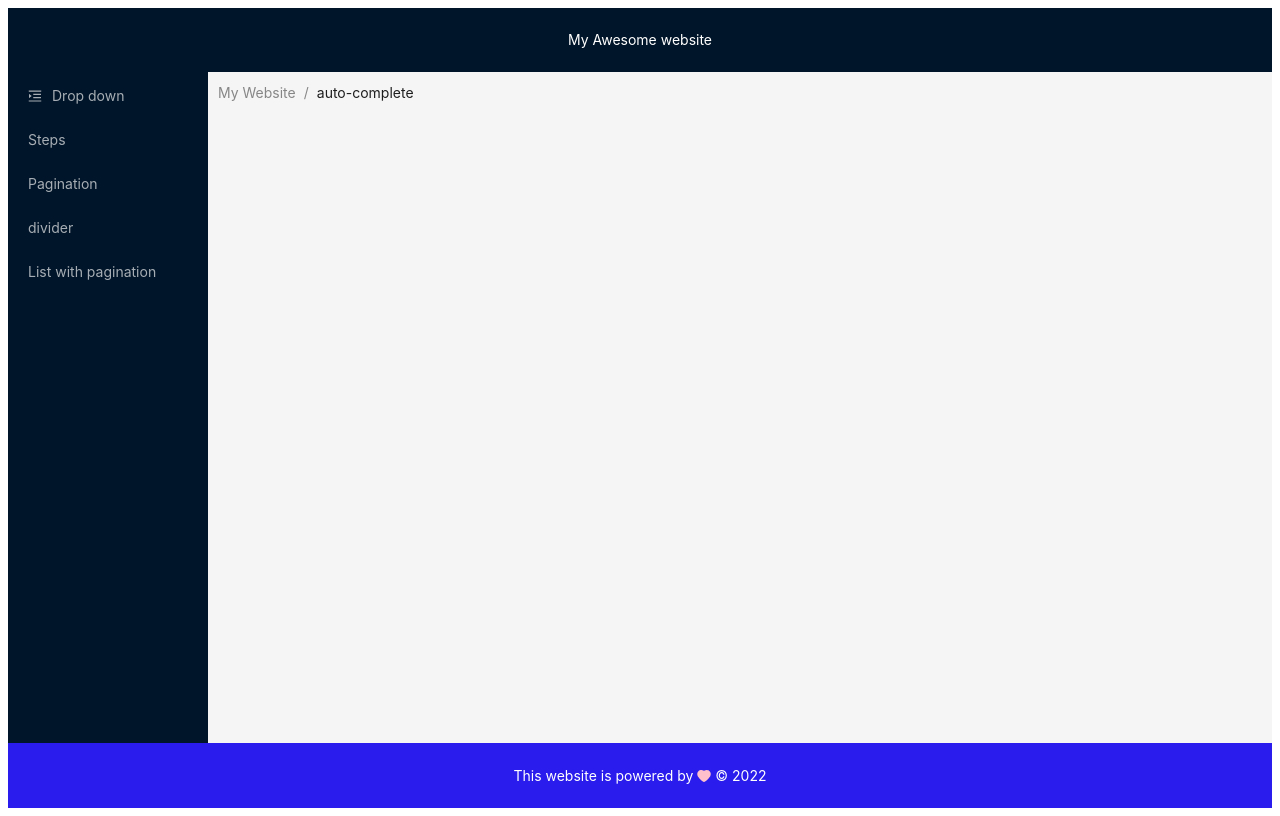
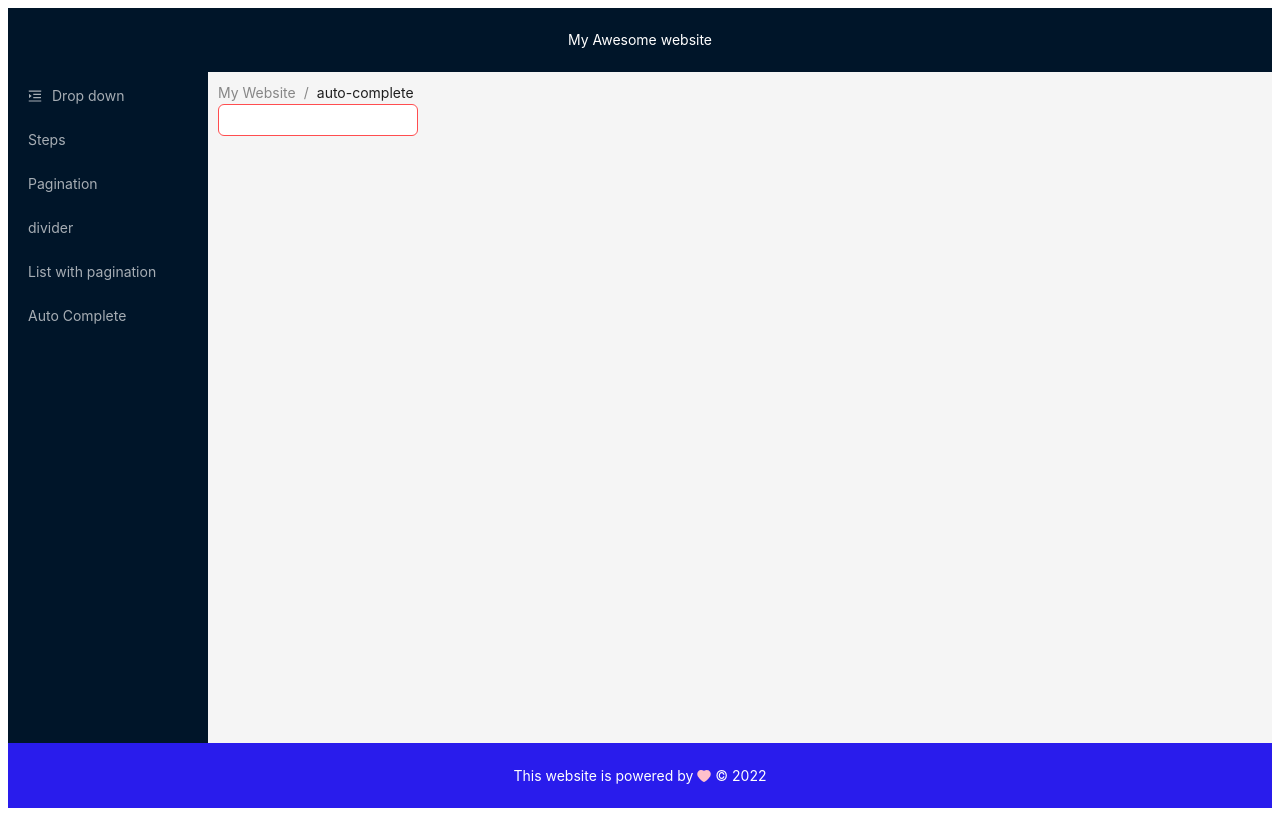
Before and after one commit to mssoheil/mapsa_cra_route_ant, a React (Create React App) app: page /auto-complete in a window 1280 px wide. Built offline with nearby package versions, Linux system fonts and the light colour scheme.

Commit message:
feat: add autocomplete

```diff
--- a/src/App.jsx
+++ b/src/App.jsx
@@ -12,9 +12,10 @@
 import Paginations from "./page/Paginations";
 import Steps from "./page/Steps";
 import Divider from "./page/Divider";
+import ListWithPagination from "./page/ListWithPagination";
 // Styles
 import "./app-style.css";
-import ListWithPagination from "./page/ListWithPagination";
+import AutoComplete from "./page/AutoComplete";
 
 const menuItems = [
   {
@@ -39,6 +40,10 @@
     key: "listWithPagination",
     label: "List with pagination",
   },
+  {
+    key: "autoComplete",
+    label: "Auto Complete",
+  },
 ];
 const App = () => {
   const navigate = useNavigate();
@@ -62,6 +67,9 @@
         break;
       case "listWithPagination":
         navigate("/list-with-pagination");
+        break;
+      case "autoComplete":
+        navigate("/auto-complete");
         break;
       default:
         break;
@@ -134,6 +142,7 @@
             <Route path="/paginations" element={<Paginations />} />
             <Route path="/steps" element={<Steps />} />
             <Route path="/divider" element={<Divider />} />
+            <Route path="/auto-complete" element={<AutoComplete />} />
             <Route
               path="/list-with-pagination"
               element={<ListWithPagination />}
--- /dev/null
+++ b/src/page/AutoComplete/index.jsx
@@ -0,0 +1,57 @@
+import React from "react";
+// UI frameworks
+import { AutoComplete as AntdAutoComplete } from "antd";
+
+const styles = {
+  autoComplete: {
+    width: "200px",
+  },
+};
+
+const options = [
+  {
+    label: "Jane Doe",
+    value: "Jane Doe",
+  },
+  {
+    label: "John Doe",
+    value: "John Doe",
+  },
+  {
+    label: "George Smith",
+    value: "George Smith",
+  },
+];
+
+const AutoComplete = () => {
+  const [value, setValue] = React.useState("");
+
+  function handleFilter(inputValue, option) {
+    return option.label.toLowerCase().includes(inputValue.toLowerCase());
+  }
+
+  function onSelect(value) {
+    setValue(`User:${value}`);
+  }
+
+  function handleSearch(value) {}
+
+  return (
+    <div>
+      <AntdAutoComplete
+        style={styles.autoComplete}
+        options={options}
+        filterOption={handleFilter}
+        onSelect={onSelect}
+        value={value}
+        onSearch={handleSearch}
+        mode="multiple"
+        status={value ? null : "error"}
+      >
+        {/* <input placeholder="type here" /> */}
+      </AntdAutoComplete>
+    </div>
+  );
+};
+
+export default AutoComplete;
```
